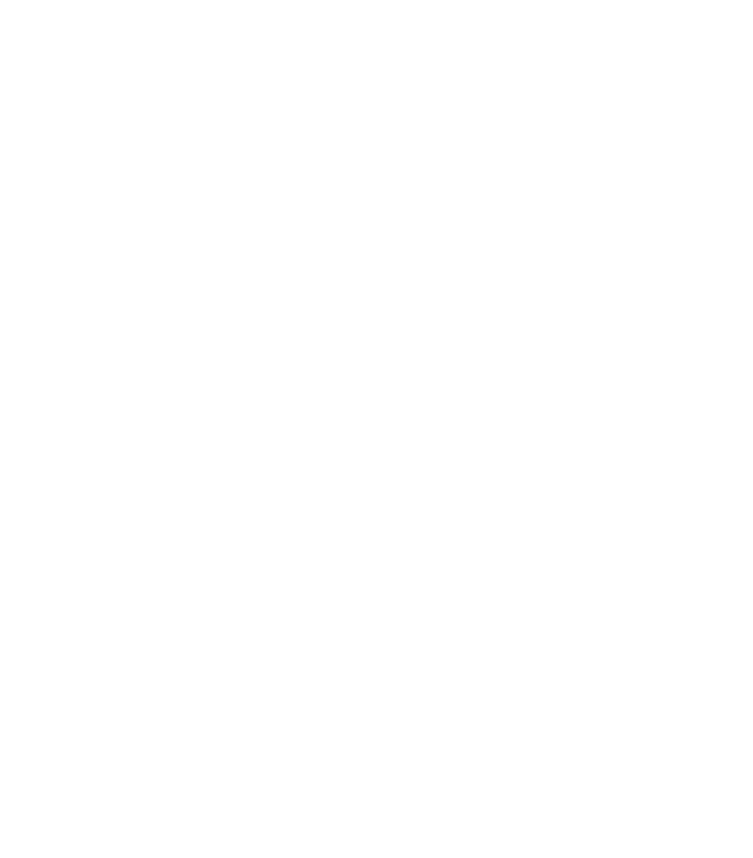
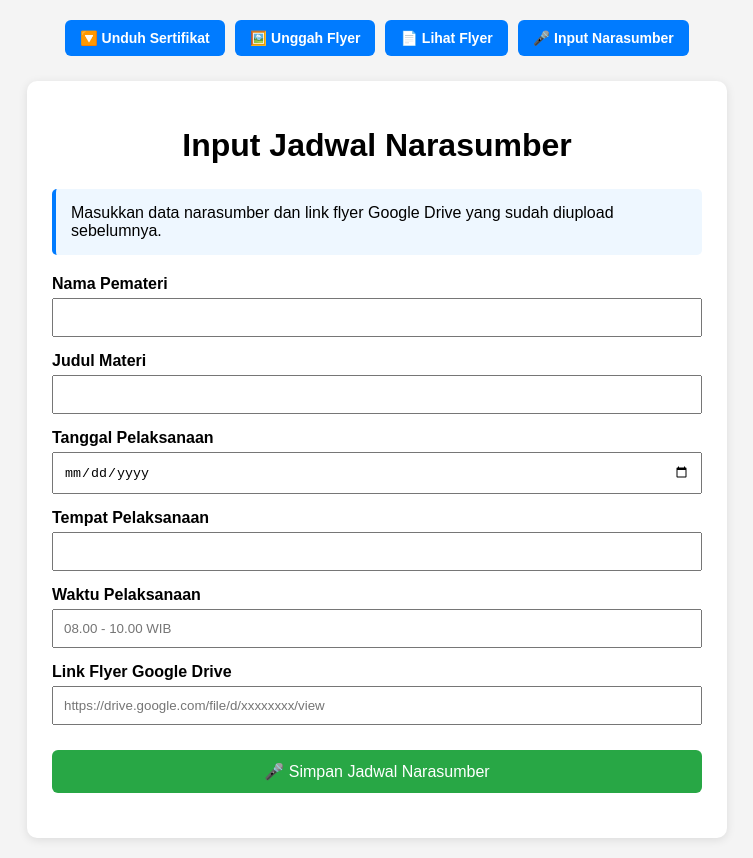
Before and after one commit to Rendidotcom/kombel-ice-saf, a website: page frontend/narasumber.html in a window 1280 px wide. Shown: the whole page, without its empty margins (263-1016 px from the left). Before the commit the page ends 800 px from the top, so only its background shows below. Drawn offline with Linux system fonts and the light colour scheme.

Commit message:
Update narasumber.html

```diff
--- a/frontend/narasumber.html
+++ b/frontend/narasumber.html
@@ -1,108 +1,210 @@
-<script>
+<!DOCTYPE html>
 
-const API_URL =
-"https://script.google.com/macros/s/AKfycbxxxxxxxxxxxxxxxxxxxxxxxxxxxx/exec";
+<html lang="id">
 
-async function simpanJadwal() {
+<head>
+<meta charset="UTF-8">
+<meta name="viewport" content="width=device-width, initial-scale=1.0">
 
-  const nama =
-    document.getElementById("nama").value.trim();
+<title>Input Narasumber ICE SAF</title>
 
-  const judul =
-    document.getElementById("judul").value.trim();
+<style>
 
-  const tanggal =
-    document.getElementById("tanggal").value;
-
-  const tempat =
-    document.getElementById("tempat").value.trim();
-
-  const waktu =
-    document.getElementById("waktu").value.trim();
-
-  const imageUrl =
-    document.getElementById("imageUrl").value.trim();
-
-  const status =
-    document.getElementById("status");
-
-  status.innerHTML = "Menyimpan...";
-
-  const formData =
-    new FormData();
-
-  formData.append(
-    "action",
-    "saveNarasumber"
-  );
-
-  formData.append(
-    "nama",
-    nama
-  );
-
-  formData.append(
-    "judul",
-    judul
-  );
-
-  formData.append(
-    "tanggal",
-    tanggal
-  );
-
-  formData.append(
-    "tempat",
-    tempat
-  );
-
-  formData.append(
-    "waktu",
-    waktu
-  );
-
-  formData.append(
-    "imageUrl",
-    imageUrl
-  );
-
-  try {
-
-    const response =
-      await fetch(
-        API_URL,
-        {
-          method: "POST",
-          body: formData
-        }
-      );
-
-    const result =
-      await response.json();
-
-    if(result.success){
-
-      status.innerHTML =
-        "✅ Jadwal berhasil disimpan";
-
-      document
-        .getElementById("narasumberForm")
-        .reset();
-
-    } else {
-
-      status.innerHTML =
-        "❌ " + result.error;
-
-    }
-
-  } catch(err){
-
-    status.innerHTML =
-      "❌ Gagal koneksi";
-
-  }
-
+*{
+  box-sizing:border-box;
 }
 
-</script>
+body{
+  margin:0;
+  padding:20px;
+  background:#f4f4f4;
+  font-family:Arial,sans-serif;
+}
+
+nav{
+  display:flex;
+  justify-content:center;
+  gap:10px;
+  flex-wrap:wrap;
+  margin-bottom:25px;
+}
+
+nav a{
+  text-decoration:none;
+  background:#007bff;
+  color:white;
+  padding:10px 15px;
+  border-radius:6px;
+  font-size:14px;
+  font-weight:bold;
+}
+
+nav a:hover{
+  background:#0056b3;
+}
+
+.container{
+  max-width:700px;
+  margin:auto;
+}
+
+.card{
+  background:white;
+  padding:25px;
+  border-radius:10px;
+  box-shadow:0 2px 10px rgba(0,0,0,.1);
+}
+
+h1{
+  text-align:center;
+  margin-bottom:25px;
+}
+
+label{
+  display:block;
+  margin-top:15px;
+  font-weight:bold;
+}
+
+input{
+  width:100%;
+  padding:10px;
+  margin-top:5px;
+}
+
+button{
+  width:100%;
+  padding:12px;
+  margin-top:25px;
+  border:none;
+  border-radius:6px;
+  background:#28a745;
+  color:white;
+  font-size:16px;
+  cursor:pointer;
+}
+
+button:hover{
+  opacity:.9;
+}
+
+#status{
+  margin-top:20px;
+  text-align:center;
+  font-weight:bold;
+}
+
+.info{
+  margin-bottom:20px;
+  padding:15px;
+  background:#eef7ff;
+  border-left:4px solid #007bff;
+  border-radius:5px;
+}
+
+</style>
+
+</head>
+
+<body>
+
+<nav>
+
+  <a href="index.html">
+    🔽 Unduh Sertifikat
+  </a>
+
+  <a href="upload.html">
+    🖼️ Unggah Flyer
+  </a>
+
+  <a href="flyers.html">
+    📄 Lihat Flyer
+  </a>
+
+  <a href="narasumber.html">
+    🎤 Input Narasumber
+  </a>
+
+</nav>
+
+<div class="container">
+
+<div class="card">
+
+<h1>Input Jadwal Narasumber</h1>
+
+<div class="info">
+Masukkan data narasumber dan link flyer Google Drive yang sudah diupload sebelumnya.
+</div>
+
+<form id="narasumberForm">
+
+<label>Nama Pemateri</label>
+<input
+type="text"
+id="nama"
+required
+
+>
+
+<label>Judul Materi</label>
+<input
+type="text"
+id="judul"
+required
+
+>
+
+<label>Tanggal Pelaksanaan</label>
+<input
+type="date"
+id="tanggal"
+required
+
+>
+
+<label>Tempat Pelaksanaan</label>
+<input
+type="text"
+id="tempat"
+required
+
+>
+
+<label>Waktu Pelaksanaan</label>
+<input
+type="text"
+id="waktu"
+placeholder="08.00 - 10.00 WIB"
+required
+
+>
+
+<label>Link Flyer Google Drive</label>
+<input
+type="text"
+id="imageUrl"
+placeholder="https://drive.google.com/file/d/xxxxxxxx/view"
+required
+
+>
+
+<button type="submit">
+
+🎤 Simpan Jadwal Narasumber
+
+</button>
+
+</form>
+
+<div id="status"></div>
+
+</div>
+
+</div>
+
+<script src="js/narasumber.js"></script>
+
+</body>
+</html>
```
